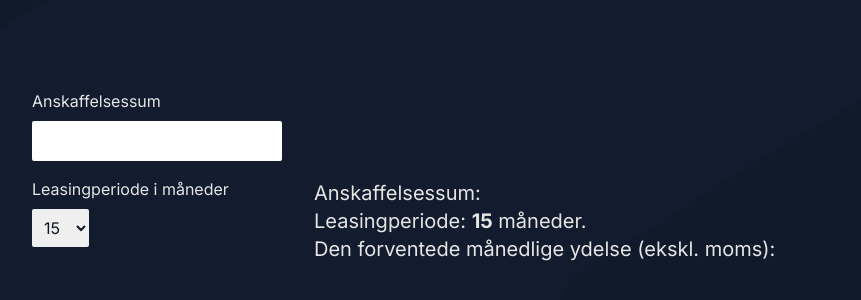
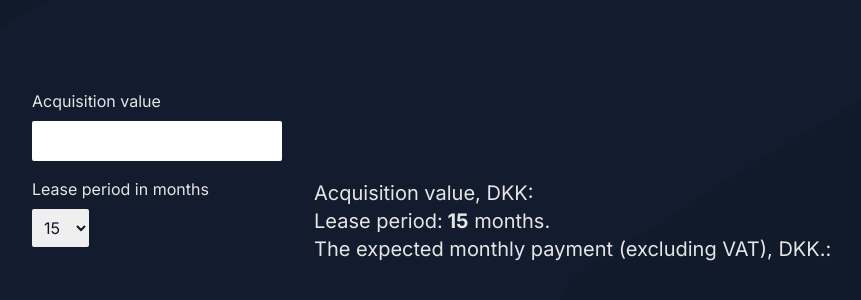
Before and after one commit to Zvezke/BN-sumsub, a Next.js app: page / in a window 1280 px wide. Shown: the part 224-524 px from the top of the page, without its empty margins (336-1197 px from the left). Built offline with nearby package versions, Linux system fonts and the light colour scheme; no server answers.

Commit message:
Update npm dependencies and remove unused code in page.tsx Isolate calculator to component 'CalculatorLeasing'. Add Supabase.

```diff
--- a/src/app/page.tsx
+++ b/src/app/page.tsx
@@ -1,100 +1,10 @@
-"use client";
+import { createClient } from "@/utils/supabase/server";
+import { cookies } from "next/headers";
 
-import React, { useState, useEffect } from "react";
-import { calculateTotalCost } from "@/lib/utils";
+import CalculatorLeasing from "@/components/CalculatorLeasing";
 
 export default function Home() {
-  const [acquisitionValue, setAcquisitionValue] = useState<number | null>(null);
-  const [contractMonths, setContractMonths] = useState(15);
-  const [totalCost, setTotalCost] = useState<number | null>(null);
-
-  useEffect(() => {
-    // Ensure calculateTotalCost can handle null as an argument
-    if (acquisitionValue !== null) {
-      const calculatedTotalCost = calculateTotalCost(
-        acquisitionValue,
-        contractMonths,
-      );
-      setTotalCost(calculatedTotalCost);
-    }
-  }, [acquisitionValue, contractMonths]);
-
-  // Format acquisitionValue for display
-  const formattedAcquisitionValue =
-    acquisitionValue !== null
-      ? new Intl.NumberFormat("da-DK", { minimumFractionDigits: 0 }).format(
-          acquisitionValue,
-        ) + ",-"
-      : "";
-
-  // Format totalCost with 'da-DK' locale, checking for decimals
-  let formattedTotalCost =
-    totalCost !== null
-      ? new Intl.NumberFormat("da-DK", {
-          minimumFractionDigits: 2,
-          maximumFractionDigits: 2,
-        }).format(totalCost)
-      : "";
-
-  formattedTotalCost = formattedTotalCost.endsWith(",00")
-    ? formattedTotalCost.slice(0, -3) + ",-"
-    : formattedTotalCost;
-
-  return (
-    <main className="flex min-h-screen flex-col justify-center bg-[url('/images/bg_dummy.png')] p-4">
-      <div className="ml-[5%] gap-8 text-neutral-200 lg:ml-[27.5vw] lg:flex lg:items-end">
-        <div>
-          <label htmlFor="acquisitionValue" className="mb-2 block">
-            Anskaffelsessum
-          </label>
-          <input
-            type="number"
-            id="acquisitionValue"
-            value={acquisitionValue !== null ? acquisitionValue : ""}
-            onChange={(e) =>
-              setAcquisitionValue(
-                e.target.value ? Number(e.target.value) : null,
-              )
-            }
-            className="mb-4 rounded-sm p-2 text-gray-900"
-          />
-          <label htmlFor="contractMonths" className="mb-2 block">
-            Leasingperiode i måneder
-          </label>
-          <select
-            id="contractMonths"
-            value={contractMonths}
-            onChange={(e) => setContractMonths(Number(e.target.value))}
-            className="mb-4 rounded-sm p-2 text-gray-900"
-          >
-            <option value="15">15</option>
-            <option value="24">24</option>
-            <option value="36">36</option>
-            <option value="48">48</option>
-            <option value="60">60</option>
-          </select>
-        </div>
-        <div className="text-xl">
-          <p>
-            Anskaffelsessum:{" "}
-            <span className="font-bold">
-              {formattedAcquisitionValue
-                ? `${formattedAcquisitionValue} kr.`
-                : ""}
-            </span>
-          </p>
-          <p>
-            Leasingperiode: <span className="font-bold">{contractMonths}</span>{" "}
-            måneder.
-          </p>
-          <p>
-            Den forventede månedlige ydelse (ekskl. moms):{" "}
-            <span className="font-bold">
-              {formattedAcquisitionValue ? `${formattedTotalCost} kr.` : ""}
-            </span>
-          </p>
-        </div>
-      </div>
-    </main>
-  );
+  const cookieStore = cookies();
+  const supabase = createClient(cookieStore);
+  return <CalculatorLeasing />;
 }
--- /dev/null
+++ b/src/components/CalculatorLeasing.tsx
@@ -0,0 +1,110 @@
+"use client";
+
+import React, { useState, useEffect } from "react";
+import { calculateTotalCost } from "@/utils/functions/calculator-leasing";
+
+const CalculatorLeasing = () => {
+  const [acquisitionValue, setAcquisitionValue] = useState<number | null>(null);
+  const [contractMonths, setContractMonths] = useState(15);
+  const [totalCost, setTotalCost] = useState<number | null>(null);
+
+  useEffect(() => {
+    // Ensure calculateTotalCost can handle null as an argument
+    if (acquisitionValue !== null) {
+      try {
+        const calculatedTotalCost = calculateTotalCost(
+          acquisitionValue,
+          contractMonths,
+        );
+        setTotalCost(calculatedTotalCost);
+      } catch (error) {
+        const errorMessage = (error as Error).message;
+        console.error(errorMessage);
+      }
+    }
+  }, [acquisitionValue, contractMonths]);
+
+  // Format acquisitionValue for display
+  const formattedAcquisitionValue =
+    acquisitionValue !== null
+      ? new Intl.NumberFormat("da-DK", { minimumFractionDigits: 0 }).format(
+          acquisitionValue,
+        ) + ",-"
+      : "";
+
+  // Format totalCost with 'da-DK' locale, checking for decimals
+  let formattedTotalCost =
+    totalCost !== null
+      ? new Intl.NumberFormat("da-DK", {
+          minimumFractionDigits: 2,
+          maximumFractionDigits: 2,
+        }).format(totalCost)
+      : "";
+
+  formattedTotalCost = formattedTotalCost.endsWith(",00")
+    ? formattedTotalCost.slice(0, -3) + ",-"
+    : formattedTotalCost;
+
+  return (
+    <main className="flex min-h-screen flex-col justify-center bg-[url('/images/bg_dummy.png')] p-4">
+      <div className="ml-[5%] gap-8 text-neutral-200 lg:ml-[27.5vw] lg:flex lg:items-end">
+        <div>
+          <label htmlFor="acquisitionValue" className="mb-2 block">
+            {/* Danish: Anskaffelsessum */}
+            Acquisition value
+          </label>
+          <input
+            type="number"
+            id="acquisitionValue"
+            value={acquisitionValue !== null ? acquisitionValue : ""}
+            onChange={(e) =>
+              setAcquisitionValue(
+                e.target.value ? Number(e.target.value) : null,
+              )
+            }
+            className="mb-4 rounded-sm p-2 text-gray-900"
+          />
+          <label htmlFor="contractMonths" className="mb-2 block">
+            {/* Danish: Leasingperiode i måneder */}
+            Lease period in months
+          </label>
+          <select
+            id="contractMonths"
+            value={contractMonths}
+            onChange={(e) => setContractMonths(Number(e.target.value))}
+            className="mb-4 rounded-sm p-2 text-gray-900"
+          >
+            <option value="15">15</option>
+            <option value="24">24</option>
+            <option value="36">36</option>
+            <option value="48">48</option>
+            <option value="60">60</option>
+          </select>
+        </div>
+        <div className="text-xl">
+          <p>
+            {/* Danish: Anskaffelsessum: */}
+            Acquisition value, DKK:
+            <span className="font-bold">
+              {formattedAcquisitionValue ? ` ${formattedAcquisitionValue}` : ""}
+            </span>
+          </p>
+          <p>
+            {/* Danish: Leasingperiode: */}
+            Lease period:
+            <span className="font-bold"> {contractMonths}</span> months.
+          </p>
+          <p>
+            {/* Danish: Den forventede månedlige ydelse (ekskl. moms): */}
+            The expected monthly payment (excluding VAT), DKK.:
+            <span className="font-bold">
+              {formattedAcquisitionValue ? ` ${formattedTotalCost}` : ""}
+            </span>
+          </p>
+        </div>
+      </div>
+    </main>
+  );
+};
+
+export default CalculatorLeasing;
--- a/src/lib/utils.ts
+++ b/src/utils/functions/calculator-leasing.ts
@@ -35,15 +35,15 @@ export function calculateTotalCost(av: number, months: number): number | null {
   return av * (factorRate / 100);
 }
 
-// Example usage
-try {
-  const acquisitionValue = 191481;
-  const contractMonths = 48;
-  const totalCost = calculateTotalCost(acquisitionValue, contractMonths);
-  console.log(
-    `Total Cost for an acquisition value of ${acquisitionValue} over ${contractMonths} months is: ${totalCost?.toFixed(2)}`,
-  );
-} catch (error) {
-  const errorMessage = (error as Error).message;
-  console.error(errorMessage);
-}
+// // Example usage
+// try {
+//   const acquisitionValue = 191481;
+//   const contractMonths = 48;
+//   const totalCost = calculateTotalCost(acquisitionValue, contractMonths);
+//   console.log(
+//     `Total Cost for an acquisition value of ${acquisitionValue} over ${contractMonths} months is: ${totalCost?.toFixed(2)}`,
+//   );
+// } catch (error) {
+//   const errorMessage = (error as Error).message;
+//   console.error(errorMessage);
+// }
--- /dev/null
+++ b/src/utils/supabase/server.ts
@@ -0,0 +1,34 @@
+import { createServerClient, type CookieOptions } from "@supabase/ssr";
+import { cookies } from "next/headers";
+
+export const createClient = (cookieStore: ReturnType<typeof cookies>) => {
+  return createServerClient(
+    process.env.NEXT_PUBLIC_SUPABASE_URL!,
+    process.env.NEXT_PUBLIC_SUPABASE_ANON_KEY!,
+    {
+      cookies: {
+        get(name: string) {
+          return cookieStore.get(name)?.value;
+        },
+        set(name: string, value: string, options: CookieOptions) {
+          try {
+            cookieStore.set({ name, value, ...options });
+          } catch (error) {
+            // The `set` method was called from a Server Component.
+            // This can be ignored if you have middleware refreshing
+            // user sessions.
+          }
+        },
+        remove(name: string, options: CookieOptions) {
+          try {
+            cookieStore.set({ name, value: "", ...options });
+          } catch (error) {
+            // The `delete` method was called from a Server Component.
+            // This can be ignored if you have middleware refreshing
+            // user sessions.
+          }
+        },
+      },
+    },
+  );
+};
```
Also changed, not shown: package.json (+12 -11 lines), 1 other file (tests, documents, lock files or other folders).
